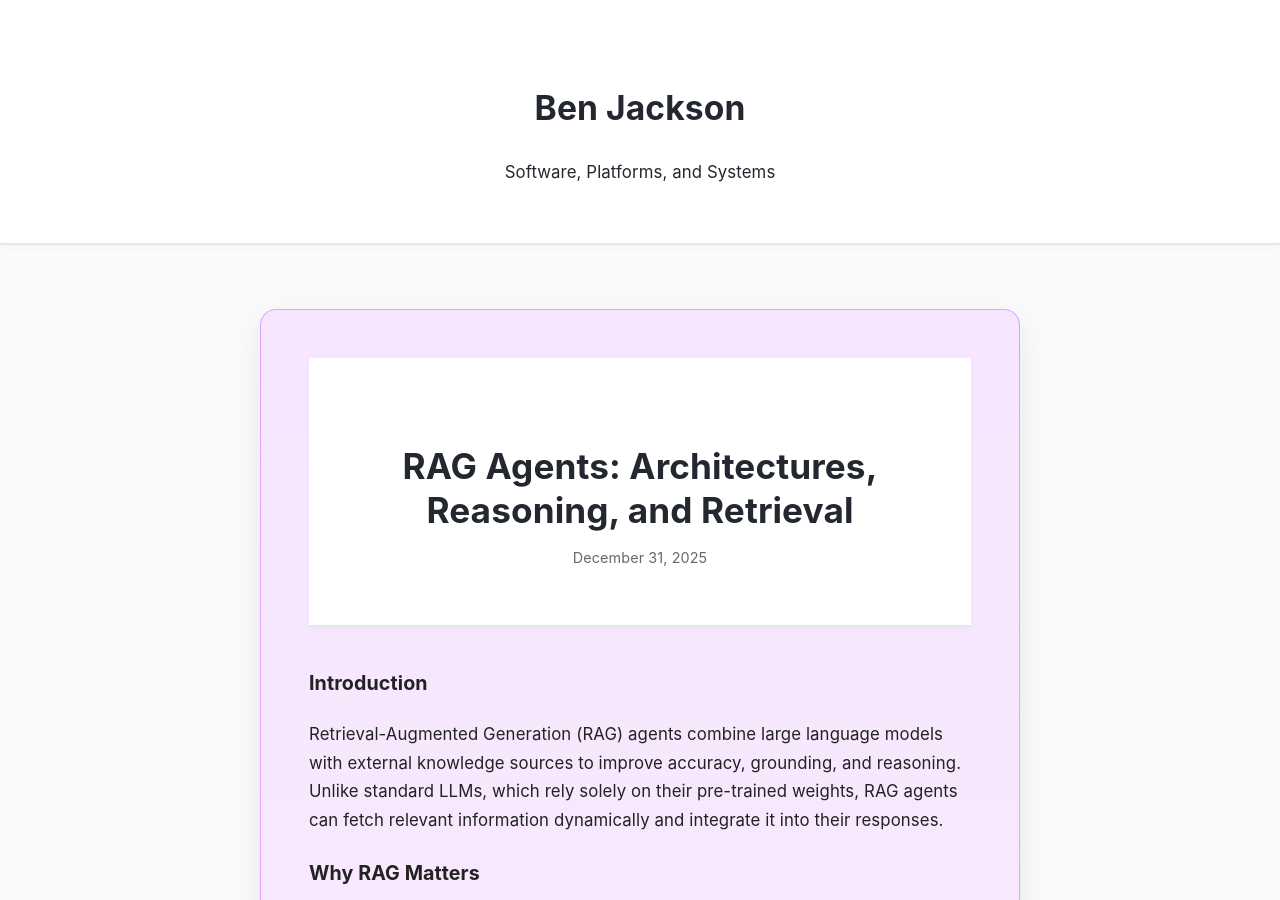
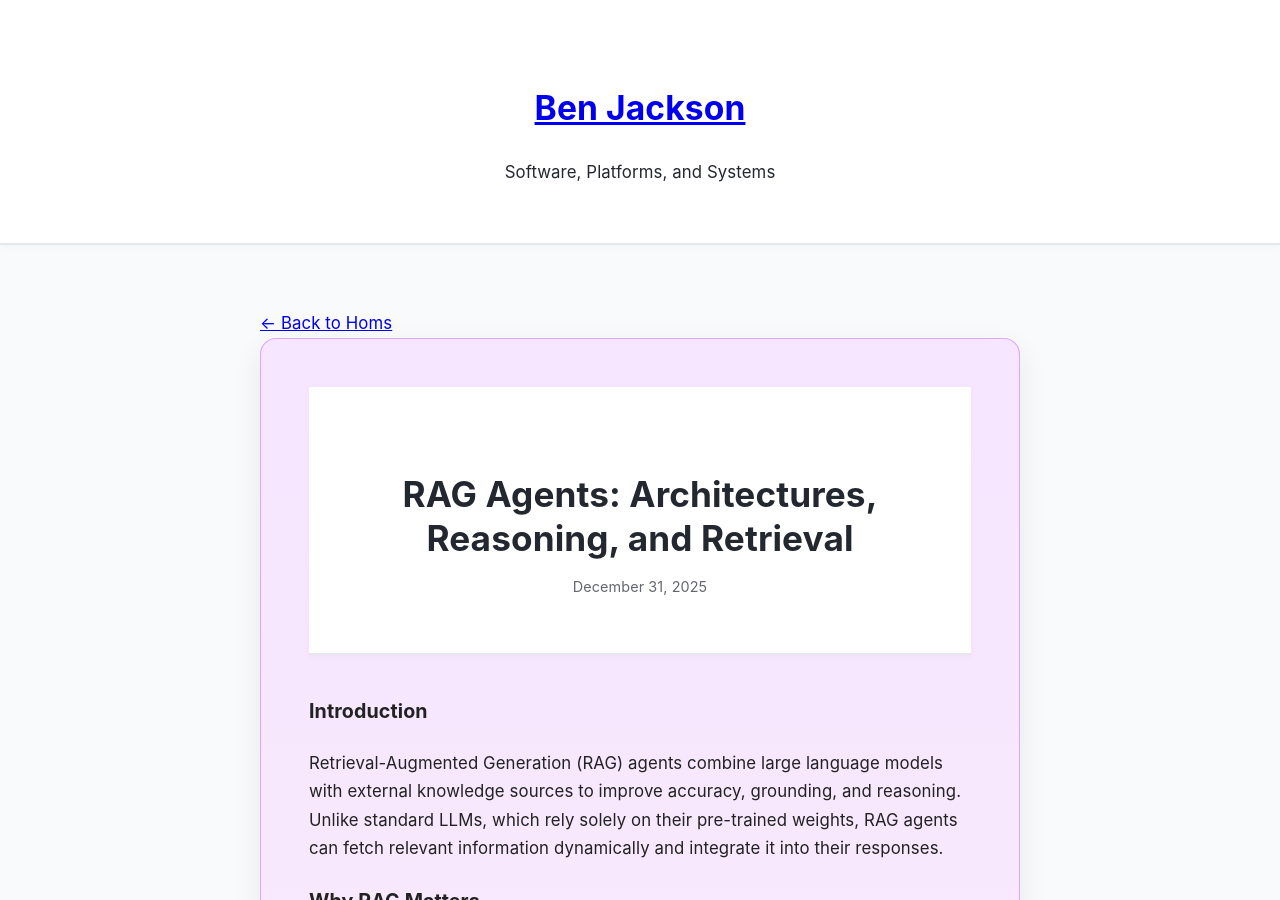
Before and after one commit to benjacksondev/my-blog, a Jekyll site: the page built from _posts/2025-12-31-rag-agents.md, in a window 1280 px wide and 900 px high. Built offline with Jekyll 4.4.1, drawn with Linux system fonts in a browser that asks for light colours.

Commit message:
Add nav back to home

```diff
--- a/_layouts/home.html
+++ b/_layouts/home.html
@@ -8,7 +8,9 @@
 </head>
 <body>
   <header class="site-header">
-    <h1 class="site-title">Ben Jackson</h1>
+    <h1 class="site-title">
+      <a href="/">Ben Jackson</a>
+    </h1>
     <p class="site-subtitle">Software, Platforms, and Systems</p>
   </header>
 
--- a/_layouts/post.html
+++ b/_layouts/post.html
@@ -8,11 +8,15 @@
 </head>
 <body>
   <header class="site-header">
-    <h1 class="site-title">Ben Jackson</h1>
+    <h1 class="site-title">
+      <a href="/">Ben Jackson</a>
+    </h1>
     <p class="site-subtitle">Software, Platforms, and Systems</p>
   </header>
 
   <main class="post-container">
+    <a href="/">← Back to Homs</a>
+
     <article class="post">
       <header class="post-header">
         <h1 class="post-title">{{ page.title }}</h1>
@@ -23,6 +27,8 @@
         {{ content }}
       </section>
     </article>
+
+    <p><a href="/blog.html">← Back to Home</a></p>
   </main>
 
   <footer class="site-footer">
```
